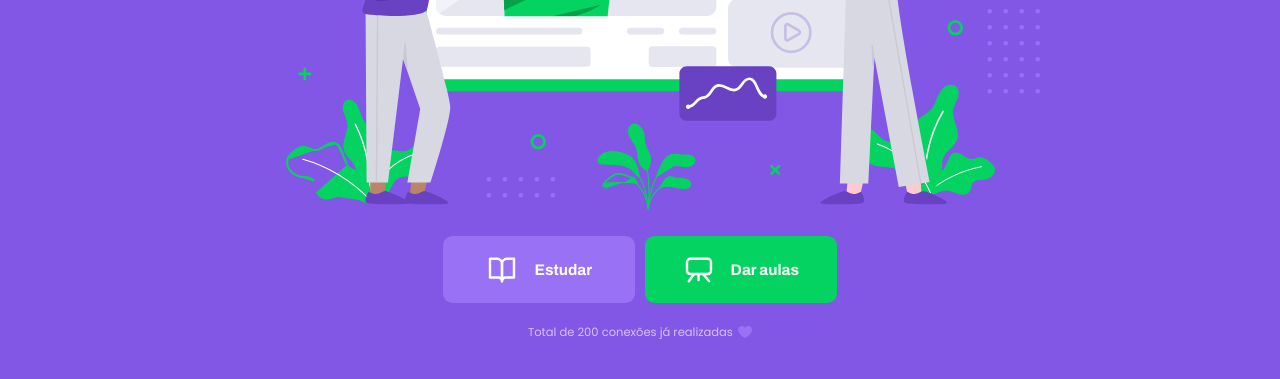
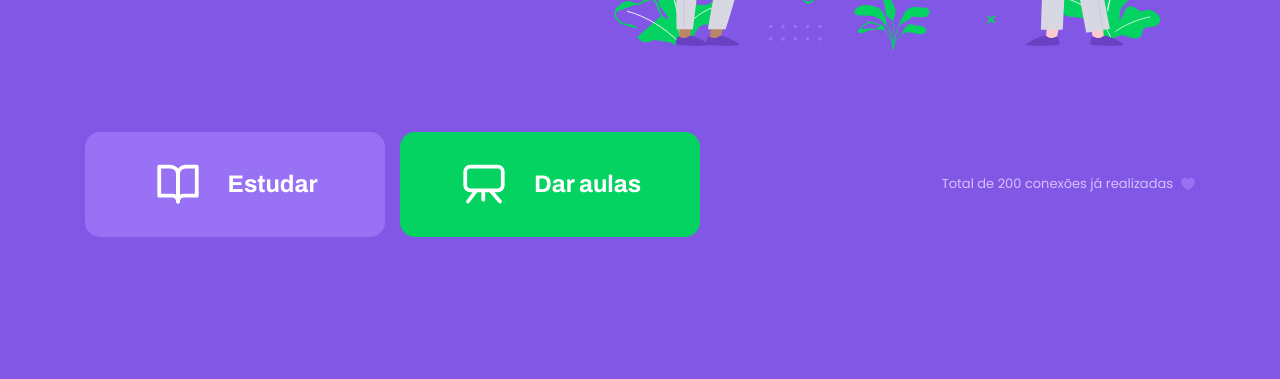
Before and after one commit to Mycaell/Proffy, a plain HTML site: page index.html in a window 1280 px wide. Shown: the part 421-800 px from the top of the page. Drawn offline with Linux system fonts and the light colour scheme.

Commit message:
Adicionado responsividade para desktop à page-landing

```diff
--- a/styles/main.css
+++ b/styles/main.css
@@ -60,3 +60,9 @@ textarea {
     max-width: 800px;
 
 }
+
+@media (min-width: 800px) {
+    :root {
+        font-size: 62.5%;  /*todo 1rem será relativo a 10px*/
+    }
+}
--- a/styles/partials/page-landing.css
+++ b/styles/partials/page-landing.css
@@ -1,6 +1,4 @@
-:root {
-    font-size: 40%; /* controle das medidas rem */
-}
+
 
 
 #page-landing {
@@ -89,3 +87,52 @@
 .total-connections img {
     margin-left: 0.8rem;
 }
+
+@media (max-width: 699px){
+    :root {
+        font-size: 40%; /* controle das medidas rem */
+    }
+}
+
+@media (min-width: 1100px) {
+
+    #page-landing #container {
+        max-width: 1110px;
+
+        display: grid;
+        grid-template-columns: 2fr 1fr 2fr;
+        grid-template-rows: 350px 1fr;
+        grid-template-areas: "proffy image image"
+                             "button button texting";
+
+        gap: 60px;
+    }
+
+
+    .logo-container {
+        grid-area: proffy;
+        text-align: initial;
+        align-self: center;
+        margin: 0;
+    }
+
+    .logo-container img {
+        height: 100%;
+    }
+
+    .hero-image {
+        grid-area: image;
+    }
+
+    .buttons-container {
+        grid-area: button;
+        justify-content: flex-start;
+    }
+
+    .total-connections {
+        grid-area: texting;
+        justify-self: end;
+        font-size: 1.3rem;
+    }
+
+}
```
